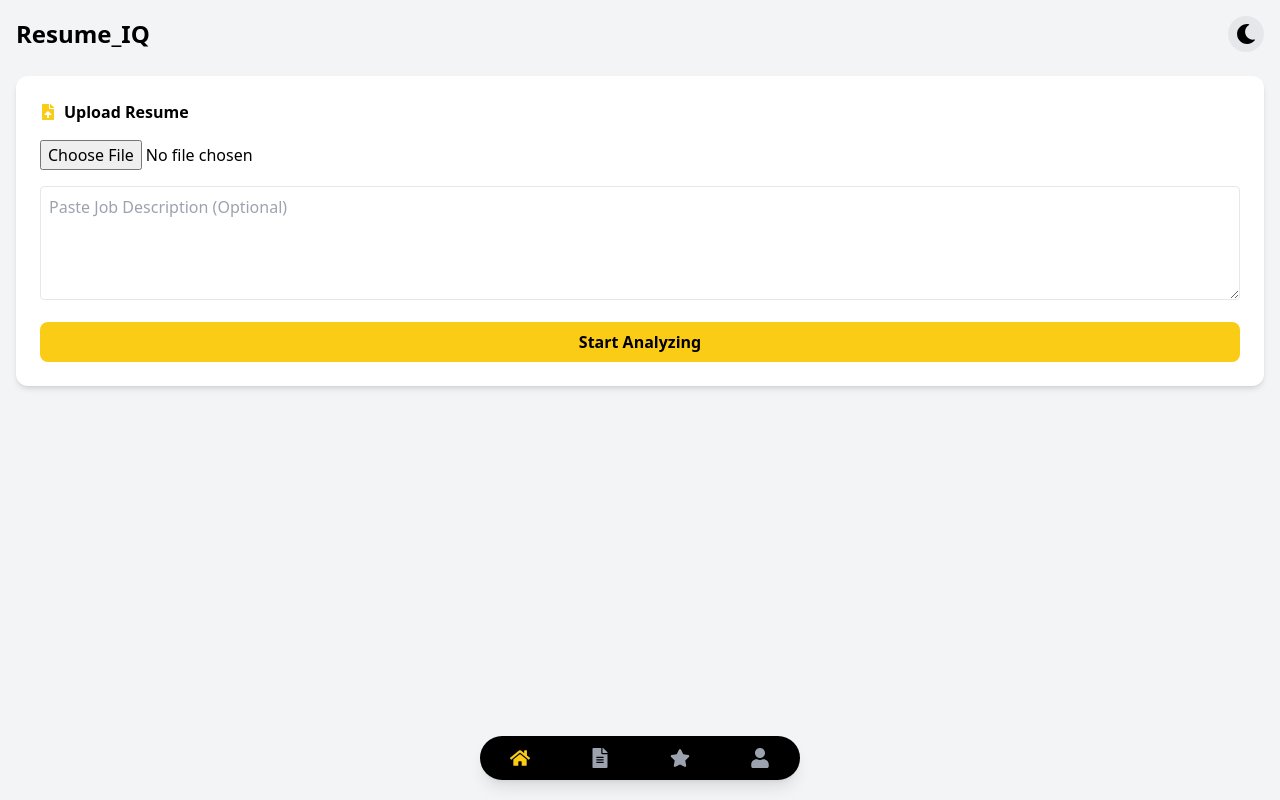
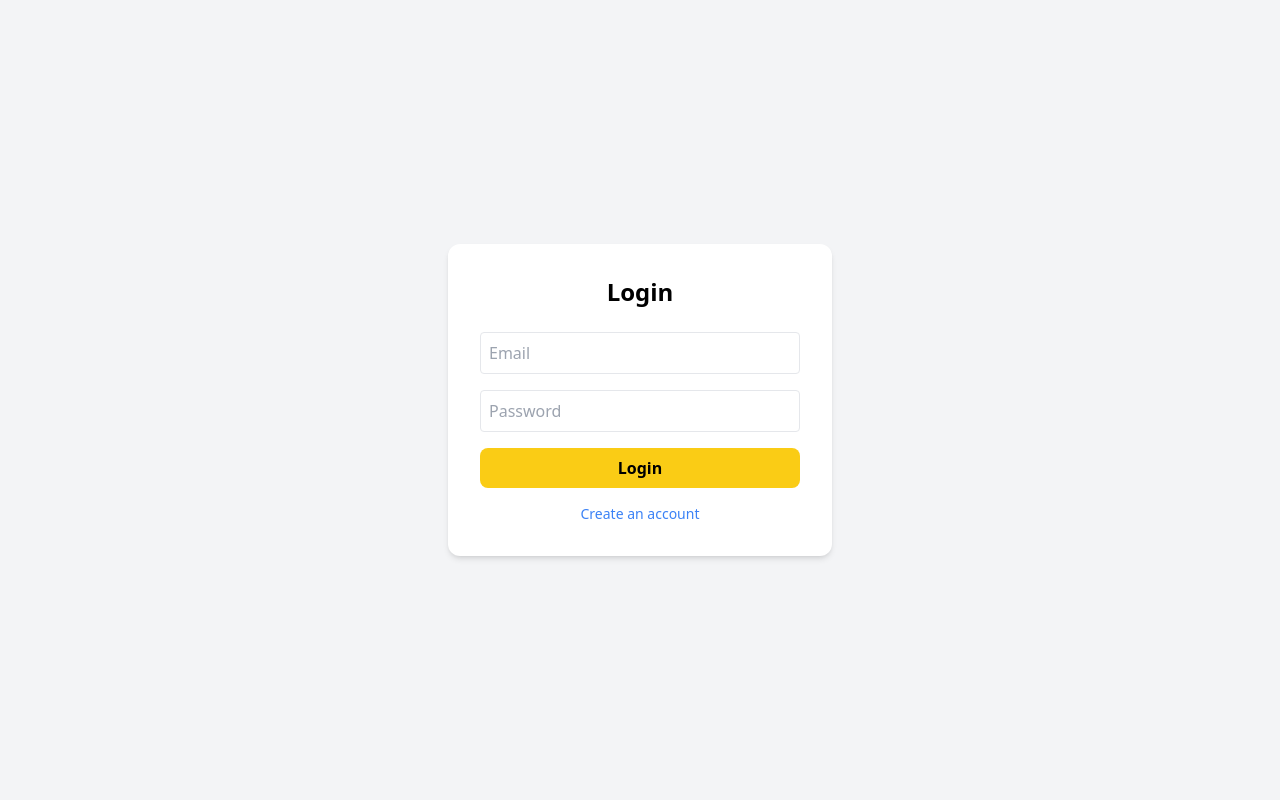
Before and after one commit to saitejabasudi/Resume_IQ-, a React (Create React App) app in the folder client/: page / in a window 1280 px wide. Built offline with nearby package versions, Linux system fonts and the light colour scheme.

Commit message:
Update App.js

```diff
--- a/client/src/App.js
+++ b/client/src/App.js
@@ -7,6 +7,12 @@ import Loader from "./components/Loader";
 import InstallButton from "./components/InstallButton";
 
 function App() {
+  const [user, setUser] = useState(null);
+  const [authMode, setAuthMode] = useState("login"); // login / register
+
+  const [email, setEmail] = useState("");
+  const [password, setPassword] = useState("");
+
   const [file, setFile] = useState(null);
   const [jobDescription, setJobDescription] = useState("");
   const [score, setScore] = useState(null);
@@ -15,8 +21,13 @@ function App() {
   const [page, setPage] = useState("home");
   const [darkMode, setDarkMode] = useState(false);
 
-  // ===== Load Dark Mode Preference =====
+  // ================= Load Saved User =================
   useEffect(() => {
+    const savedUser = localStorage.getItem("resumeUser");
+    if (savedUser) {
+      setUser(JSON.parse(savedUser));
+    }
+
     const savedTheme = localStorage.getItem("theme");
     if (savedTheme === "dark") {
       setDarkMode(true);
@@ -24,7 +35,7 @@ function App() {
     }
   }, []);
 
-  // ===== Toggle Dark Mode =====
+  // ================= Dark Mode =================
   const toggleDarkMode = () => {
     if (darkMode) {
       document.documentElement.classList.remove("dark");
@@ -36,7 +47,42 @@ function App() {
     setDarkMode(!darkMode);
   };
 
-  // ===== Analyze =====
+  // ================= Register =================
+  const register = () => {
+    if (!email || !password) {
+      alert("Enter email and password");
+      return;
+    }
+
+    const newUser = { email, password };
+    localStorage.setItem("resumeUser", JSON.stringify(newUser));
+    setUser(newUser);
+  };
+
+  // ================= Login =================
+  const login = () => {
+    const savedUser = JSON.parse(localStorage.getItem("resumeUser"));
+
+    if (!savedUser) {
+      alert("No user found. Please register.");
+      return;
+    }
+
+    if (email === savedUser.email && password === savedUser.password) {
+      setUser(savedUser);
+    } else {
+      alert("Invalid credentials");
+    }
+  };
+
+  // ================= Logout =================
+  const logout = () => {
+    setUser(null);
+    setEmail("");
+    setPassword("");
+  };
+
+  // ================= Analyze =================
   const analyze = async () => {
     if (!file) {
       alert("Upload resume first");
@@ -49,62 +95,84 @@ function App() {
 
     try {
       setLoading(true);
-      setScore(null);
-      setJobMatch(null);
-
-      const res = await axios.post("/api/analyze", formData, {
-        headers: { "Content-Type": "multipart/form-data" },
-      });
-
+      const res = await axios.post("/api/analyze", formData);
       setScore(res.data.atsScore);
       setJobMatch(res.data.jobMatch);
-    } catch (err) {
-      console.error(err);
+    } catch {
       alert("Analysis failed");
     } finally {
       setLoading(false);
     }
   };
 
-  const generateTips = () => {
-    if (!score) return [];
+  // ================= LOGIN PAGE =================
+  if (!user) {
+    return (
+      <div className="min-h-screen flex items-center justify-center bg-gray-100 dark:bg-gray-900 dark:text-white p-4">
+        <div className="bg-white dark:bg-gray-800 p-8 rounded-xl shadow-md w-full max-w-sm">
+          <h2 className="text-2xl font-bold mb-6 text-center">
+            {authMode === "login" ? "Login" : "Register"}
+          </h2>
 
-    let tips = [];
+          <input
+            type="email"
+            placeholder="Email"
+            className="w-full p-2 border rounded mb-4 dark:bg-gray-700"
+            value={email}
+            onChange={(e) => setEmail(e.target.value)}
+          />
 
-    if (score < 40) {
-      tips.push("Add clear section headings.");
-      tips.push("Include measurable achievements.");
-    } else if (score < 70) {
-      tips.push("Improve keyword matching.");
-    } else {
-      tips.push("Strong resume structure.");
-    }
+          <input
+            type="password"
+            placeholder="Password"
+            className="w-full p-2 border rounded mb-4 dark:bg-gray-700"
+            value={password}
+            onChange={(e) => setPassword(e.target.value)}
+          />
 
-    if (jobMatch?.missing?.length > 0) {
-      tips.push(
-        `Add these skills if relevant: ${jobMatch.missing.join(", ")}`
-      );
-    }
+          <button
+            onClick={authMode === "login" ? login : register}
+            className="bg-yellow-400 w-full py-2 rounded-lg font-semibold"
+          >
+            {authMode === "login" ? "Login" : "Register"}
+          </button>
 
-    return tips;
-  };
+          <p
+            className="text-center mt-4 text-sm cursor-pointer text-blue-500"
+            onClick={() =>
+              setAuthMode(authMode === "login" ? "register" : "login")
+            }
+          >
+            {authMode === "login"
+              ? "Create an account"
+              : "Already have an account? Login"}
+          </p>
+        </div>
+      </div>
+    );
+  }
 
+  // ================= MAIN APP =================
   return (
-    <div className="min-h-screen p-4 pb-24 bg-gray-100 dark:bg-gray-900 dark:text-white transition-all duration-300">
+    <div className="min-h-screen p-4 pb-24 bg-gray-100 dark:bg-gray-900 dark:text-white">
 
-      {/* ===== Header ===== */}
       <div className="flex justify-between items-center mb-6">
         <h1 className="text-2xl font-bold">Resume_IQ</h1>
 
-        <button
-          onClick={toggleDarkMode}
-          className="text-xl p-2 rounded-full bg-gray-200 dark:bg-gray-700"
-        >
-          {darkMode ? <FaSun /> : <FaMoon />}
-        </button>
+        <div className="flex gap-3 items-center">
+          <button onClick={toggleDarkMode}>
+            {darkMode ? <FaSun /> : <FaMoon />}
+          </button>
+
+          <button
+            onClick={logout}
+            className="bg-red-500 px-3 py-1 rounded text-white text-sm"
+          >
+            Logout
+          </button>
+        </div>
       </div>
 
-      {/* ================= HOME ================= */}
       {page === "home" && (
         <>
           <div className="bg-white dark:bg-gray-800 p-6 rounded-xl shadow-md">
@@ -115,14 +183,14 @@ function App() {
 
             <input
               type="file"
-              accept=".pdf,.docx,.jpg,.jpeg,.png"
+              accept=".pdf,.docx"
               className="mb-4 w-full"
               onChange={(e) => setFile(e.target.files[0])}
             />
 
             <textarea
-              placeholder="Paste Job Description (Optional)"
-              className="w-full p-2 border rounded mb-4 dark:bg-gray-700 dark:border-gray-600"
+              placeholder="Paste Job Description"
+              className="w-full p-2 border rounded mb-4 dark:bg-gray-700"
               rows="4"
               value={jobDescription}
               onChange={(e) => setJobDescription(e.target.value)}
@@ -130,7 +198,7 @@ function App() {
 
             <button
               onClick={analyze}
-              className="bg-yellow-400 w-full py-2 rounded-lg font-semibold hover:bg-yellow-500 transition"
+              className="bg-yellow-400 w-full py-2 rounded-lg font-semibold"
             >
               Start Analyzing
             </button>
@@ -140,62 +208,16 @@ function App() {
 
           {loading && <Loader />}
 
-          {score !== null && !loading && (
+          {score && (
             <div className="bg-white dark:bg-gray-800 p-6 rounded-xl shadow-md mt-6">
               <h2 className="text-center font-semibold mb-4">
                 ATS Resume Score
               </h2>
 
               <CircularScore score={score} />
-
-              {jobMatch && (
-                <div className="mt-6">
-                  <h3 className="font-semibold mb-2 text-center">
-                    Job Match: {jobMatch.matchScore}%
-                  </h3>
-
-                  <p className="text-green-500 mt-2">
-                    <strong>Matched Skills:</strong>{" "}
-                    {jobMatch.matched?.length > 0
-                      ? jobMatch.matched.join(", ")
-                      : "None"}
-                  </p>
-
-                  <p className="text-red-400 mt-2">
-                    <strong>Missing Skills:</strong>{" "}
-                    {jobMatch.missing?.length > 0
-                      ? jobMatch.missing.join(", ")
-                      : "None"}
-                  </p>
-                </div>
-              )}
             </div>
           )}
         </>
-      )}
-
-      {/* ================= TIPS ================= */}
-      {page === "tips" && (
-        <div>
-          <h2 className="text-xl font-bold text-center mb-6">
-            Smart Resume Tips
-          </h2>
-
-          {score === null ? (
-            <p className="text-center text-gray-400">
-              Analyze resume first.
-            </p>
-          ) : (
-            generateTips().map((tip, index) => (
-              <div
-                key={index}
-                className="bg-white dark:bg-gray-800 p-4 rounded-lg shadow mb-4"
-              >
-                {tip}
-              </div>
-            ))
-          )}
-        </div>
       )}
 
       <Navbar setPage={setPage} currentPage={page} />
```
